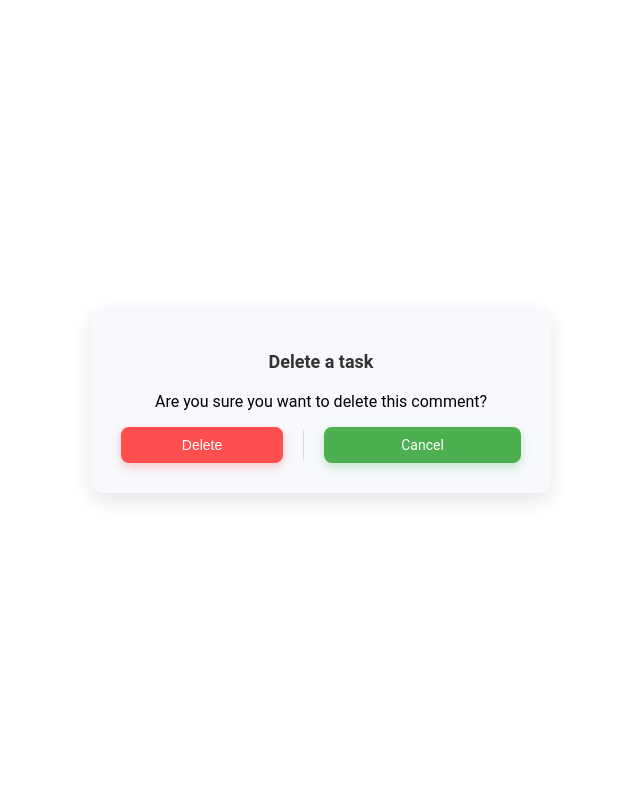
After one commit to KostyaNike/task_traker, a Django app: template templates/task_tracker/delete_comment.html in a window 1280 px wide. The commit adds this page. Shown: the whole page, without its empty margins (319-959 px from the left). Run offline with Django 5.2, Linux system fonts and the light colour scheme; the template is opened without the code that fills it, so the values that code supplies are empty.

Commit message:
done-style-4

```diff
--- /dev/null
+++ b/static/css/delete.css
@@ -0,0 +1,97 @@
+/* Белый фон для всей страницы */
+body {
+    background-color: #ffffff;
+    display: flex;
+    justify-content: center;
+    align-items: center;
+    height: 100vh;
+    margin: 0;
+    font-family: 'Roboto', sans-serif;
+}
+
+/* Центрирование контейнера с элементами */
+.confirmation-container {
+    background: #f7f9fc;
+    padding: 30px;
+    border-radius: 12px;
+    box-shadow: 0px 8px 20px rgba(0, 0, 0, 0.1);
+    text-align: center;
+    max-width: 400px;
+    width: 100%;
+}
+
+/* Стиль для заголовка */
+.confirmation-container h2 {
+    font-size: 18px;
+    color: #333;
+    margin-bottom: 20px;
+}
+
+/* Группа кнопок */
+.button-group {
+    display: flex;
+    justify-content: center;
+    align-items: center;
+}
+
+/* Вертикальная полоса-разделитель */
+.divider {
+    width: 1px;  /* Узкая линия */
+    height: 30px;  /* Длина полосы */
+    background-color: #ddd;  /* Цвет линии */
+    margin: 0 20px;  /* Отступы от кнопок */
+}
+
+/* Стиль для кнопки удаления */
+.delete-btn {
+    padding: 10px 20px;
+    font-size: 14px;
+    color: #fff;
+    background: #ff4e4e;
+    border: none;
+    border-radius: 8px;
+    cursor: pointer;
+    transition: 0.3s;
+    box-shadow: 0px 4px 10px rgba(255, 78, 78, 0.3);
+    width: 45%;
+}
+
+.delete-btn:hover {
+    background: #e12e2e;
+    box-shadow: 0px 6px 15px rgba(255, 78, 78, 0.5);
+    transform: scale(1.05);
+}
+
+.delete-btn:active {
+    background: #c52424;
+    box-shadow: 0px 3px 8px rgba(255, 78, 78, 0.2);
+    transform: scale(0.98);
+}
+
+/* Стиль для кнопки отмены */
+.cancel-btn {
+    padding: 10px 20px;
+    font-size: 14px;
+    color: #fff;
+    background: #4caf50;
+    border: none;
+    border-radius: 8px;
+    cursor: pointer;
+    transition: 0.3s;
+    box-shadow: 0px 4px 10px rgba(76, 175, 80, 0.3);
+    width: 45%;
+    text-align: center;
+    text-decoration: none;
+}
+
+.cancel-btn:hover {
+    background: #3d9145;
+    box-shadow: 0px 6px 15px rgba(76, 175, 80, 0.5);
+    transform: scale(1.05);
+}
+
+.cancel-btn:active {
+    background: #357b3a;
+    box-shadow: 0px 3px 8px rgba(76, 175, 80, 0.2);
+    transform: scale(0.98);
+}
--- a/task_tracker/urls.py
+++ b/task_tracker/urls.py
@@ -8,5 +8,6 @@ urlpatterns = [
     path('<int:pk>/', views.TaskDetailView.as_view(), name='task-detail'),
     path('task-create', views.TaskCreateView.as_view(), name='task-create'),
     path('task-update/<int:pk>/', views.TaskUpdateView.as_view(), name='task-update'),
-    path('comment-delete/<int:pk>/', views.CommentDeleteView.as_view(), name='comment-delete')
+    path("<int:pk>/delete/", views.TaskDeleteView.as_view(), name="task-delete"),
+    path('comment-delete/<int:pk>/', views.CommentDeleteView.as_view(), name='comment-delete'),
 ] + static(settings.MEDIA_URL, document_root=settings.MEDIA_ROOT)
--- /dev/null
+++ b/templates/task_tracker/delete_comment.html
@@ -0,0 +1,23 @@
+<!DOCTYPE html>
+<html lang="en">
+<head>
+    <meta charset="UTF-8">
+    <title>Task Details</title>
+    {% load static %}
+    <link rel="stylesheet" href="{% static 'css/delete.css' %}">
+</head>
+
+{% block content %}
+<div class="confirmation-container">
+    <h2>Delete a task</h2>
+    <p>Are you sure you want to delete this comment?</p>
+    <form action="" method="post">
+        {% csrf_token %}
+        <div class="button-group">
+            <button type="submit" class="delete-btn">Delete</button>
+            <div class="divider"></div>
+            <a href="{{ request.META.HTTP_REFERER }}" class="cancel-btn">Cancel</a>
+        </div>
+    </form>
+</div>
+{% endblock %}
--- a/templates/task_tracker/task_list.html
+++ b/templates/task_tracker/task_list.html
@@ -209,6 +209,7 @@
                             <p>Status: {{ task.status }}</p>
                             <p>Priority: {{ task.priority }}</p>
                             <button class="blue-button" onclick="window.location.href='{% url 'task-update' task.pk %}'">Update Task</button>
+                            <button class="blue-button" onclick="window.location.href='{% url 'task-delete' task.pk %}'">Delete Task</button>
                         </div>
                     </li>
                 {% empty %}
```
Also changed, not shown: static/css/detail.css (+81 -0 lines), task_tracker/forms.py (+7 -1 lines), task_tracker/models.py (+14 -2 lines), task_tracker/views.py (+9 -3 lines), templates/task_tracker/task_delete_confirmation.html (added, +24 -0 lines), templates/task_tracker/task_detail.html (+20 -11 lines), media/comments_media/1679868417_pushinka-top-p-avatarki-anime-khanter-krasivo-26.jpg (added), media/comments_media/1679868417_pushinka-top-p-avatarki-anime-khanter-krasivo-26_69354yU.jpg (added), media/comments_media/1679868417_pushinka-top-p-avatarki-anime-khanter-krasivo-26_xORhHtf.jpg (added), media/comments_media/IMG_E0832.JPG (added), media/comments_media/logika_star.png (added), task_tracker/migrations/0006_alter_comment_media_like.py (added), 1 other file.
